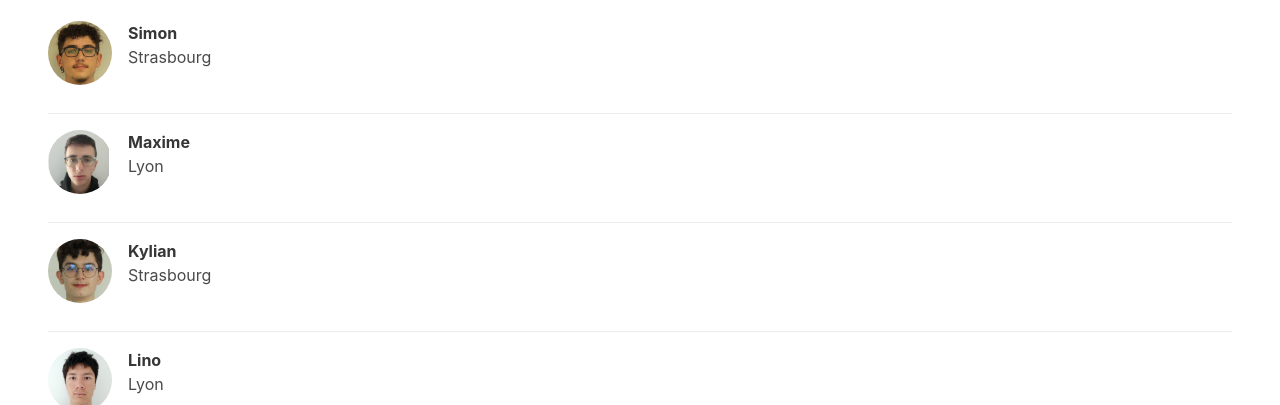
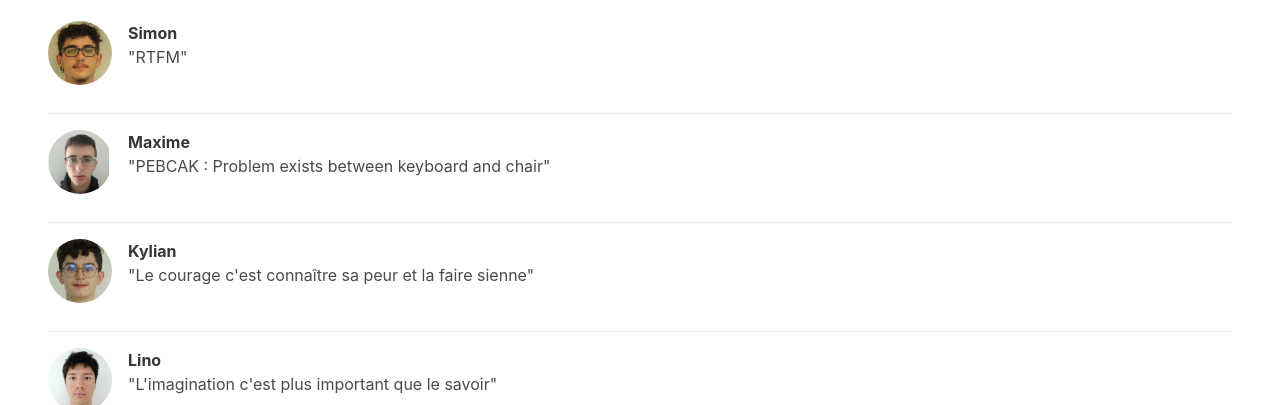
Before and after one commit to K-M3LS/Hayvolution_Website, a plain HTML site: page about_us.html in a window 1280 px wide. Shown: the part 553-958 px from the top of the page. Drawn offline with nearby package versions, Linux system fonts and the light colour scheme.

Commit message:
added team quotes + rapport de soutenance download

```diff
--- a/about_us.html
+++ b/about_us.html
@@ -71,7 +71,7 @@
 				  <p>
 					<strong>Simon</strong>
 					<br>
-					Strasbourg
+					"RTFM"
 				  </p>
 				</div>
 				<nav class="level is-mobile">
@@ -101,7 +101,7 @@
 				  <p>
 					<strong>Maxime</strong>
 					<br>
-					Lyon
+					"PEBCAK : Problem exists between keyboard and chair"
 				  </p>
 				</div>
 				<nav class="level is-mobile">
@@ -131,7 +131,7 @@
 				  <p>
 					<strong>Kylian</strong>
 					<br>
-					Strasbourg
+					"Le courage c'est connaître sa peur et la faire sienne"
 				  </p>
 				</div>
 				<nav class="level is-mobile">
@@ -161,7 +161,7 @@
 				  <p>
 					<strong>Lino</strong>
 					<br>
-					Lyon
+					"L'imagination c'est plus important que le savoir"
 				  </p>
 				</div>
 				<nav class="level is-mobile">
```
Also changed, not shown: download.html (+1 -1 lines), 1 other file.
